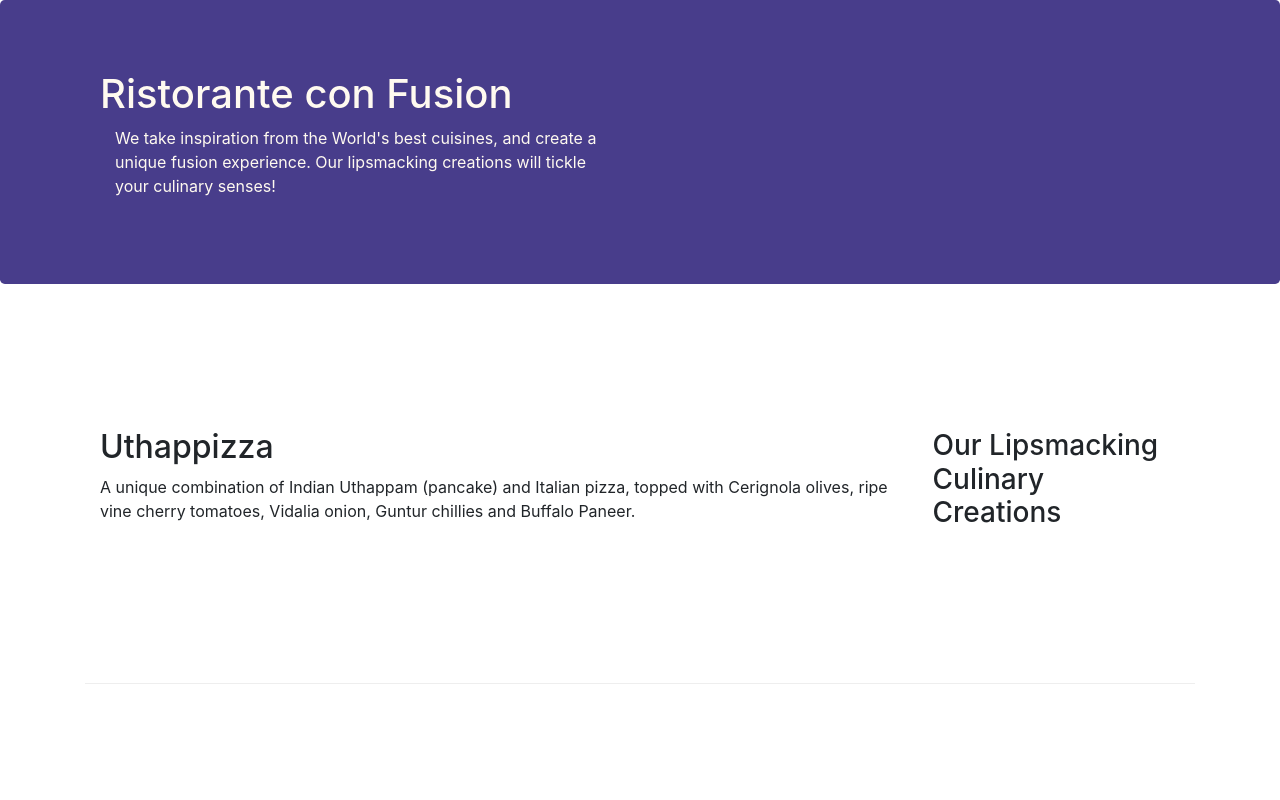
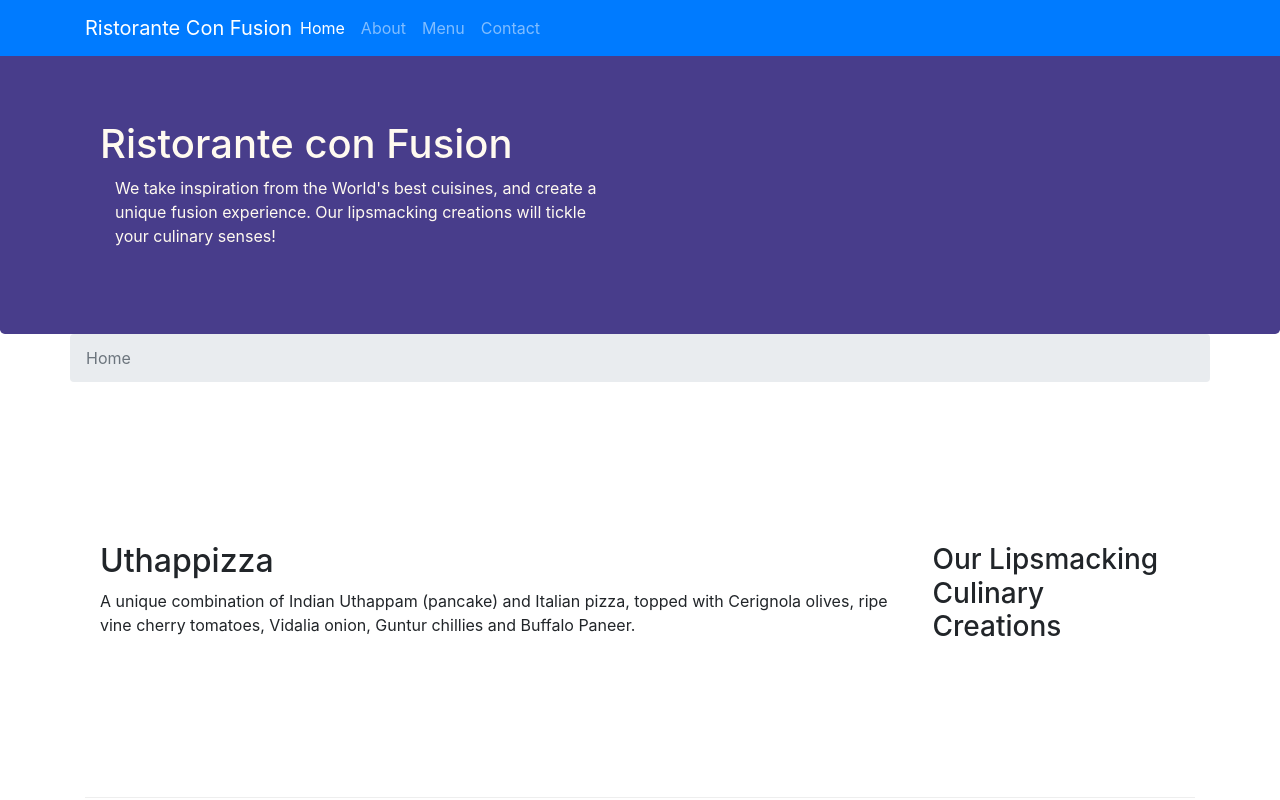
Before and after one commit to Arjunbhavsar/BootStrap4, a website: page index.html in a window 1280 px wide. Shown: the top 800 px of the page. Drawn offline with nearby package versions, Linux system fonts and the light colour scheme.

Commit message:
Navigation bar and Breadcrumb

```diff
--- a/css/styles.css
+++ b/css/styles.css
@@ -28,3 +28,13 @@
     margin: 0px auto;
     columns: #0f0f0f;
 }
+
+body{
+    padding: 50px 0px 0px 0px;
+    z-index: 0;
+}
+
+.navbar-dark{
+    background-color: cornflowerblue;
+
+}
--- a/index.html
+++ b/index.html
@@ -13,6 +13,22 @@
 </head>
 
 <body>
+    <nav class="navbar navbar-dark navbar-expand-sm bg-primary fixed-top">
+        <div class="container">
+            <button class="navbar-toggler" type="button" data-toggle="collapse" data-target="#navbar">
+                <span class="navbar-toggler-icon"></span>
+            </button>
+            <a class="navbar-brand mr-auto" href="#">Ristorante Con Fusion</a>
+            <div class="collapse navbar-collapse" id="navbar">
+                <ul class="navbar-nav mr-auto">
+                    <li class="nav-item active"><a class="nav-link" href="#">Home</a></li>
+                    <li class="nav-item"><a class="nav-link" href="./aboutus.html">About</a></li>
+                    <li class="nav-item" ><a class="nav-link" href="#">Menu</a></li>
+                    <li class="nav-item"><a class="nav-link" href="#">Contact</a></li>
+                </ul>
+            </div>
+        </div>
+    </nav>
 
     <header class="jumbotron">
         <div class="container">
@@ -27,6 +43,13 @@
             </div>
         </div>
     </header>
+    <div class="container">
+        <div class="row">
+            <ol class="col-12 breadcrumb">
+                <li class="breadcrumb-item active"><a>Home</a></li>
+            </ol>
+        </div>
+    </div>
 
     <div class="container">
         <div class="row row-content align-items-center">
@@ -69,7 +92,7 @@
                     <h5>Links</h5>
                     <ul class="list-unstyled"
                         <li><a href="#">Home</a></li>
-                        <li><a href="#">About</a></li>
+                        <li><a href="./aboutus.html">About</a></li>
                         <li><a href="#">Menu</a></li>
                         <li><a href="#">Contact</a></li>
                     </ul>
```
Also changed, not shown: aboutus.html (+21 -2 lines).
